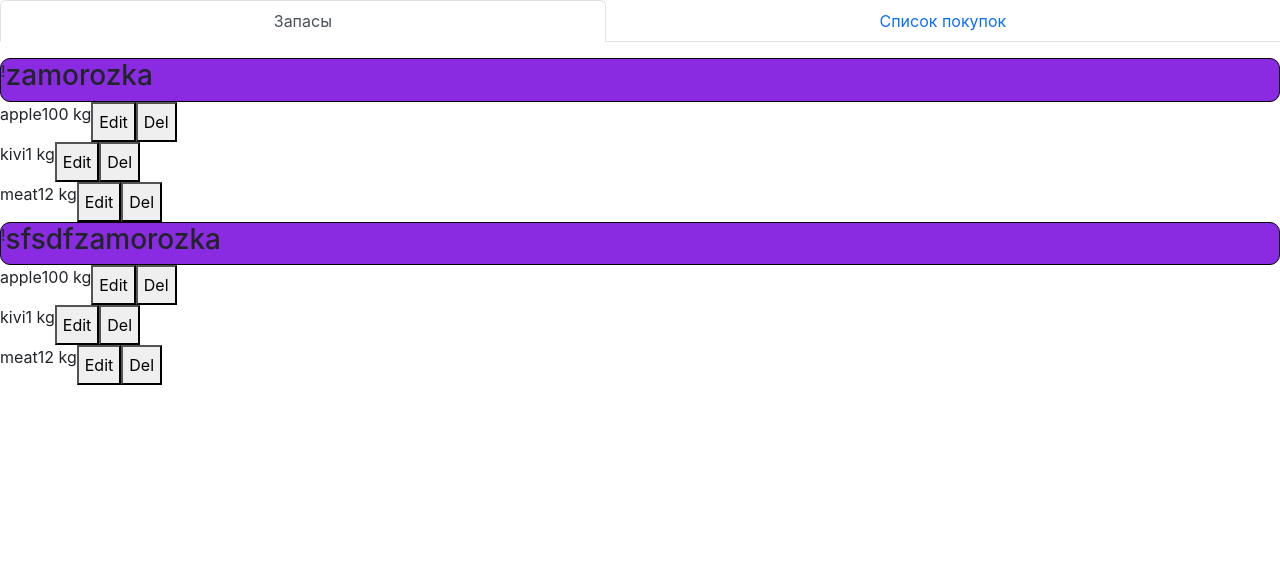
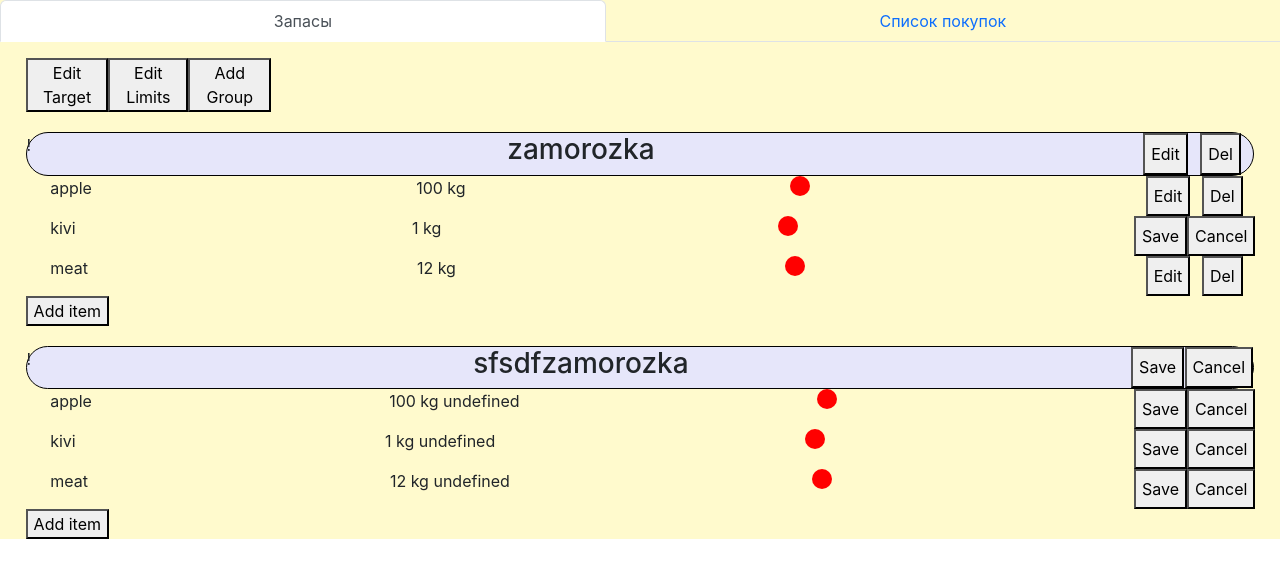
Before and after one commit to Tretmax/zapasy, a React (Create React App) app: page / in a window 1280 px wide. Both pictures are taken after a click on the tab "Запасы". Shown: the top 578 px of the page. Built offline with nearby package versions, Linux system fonts and the light colour scheme.

Commit message:
add some style, status

```diff
--- a/src/app/store.js
+++ /dev/null
@@ -1,8 +0,0 @@
-import { configureStore } from '@reduxjs/toolkit';
-import counterReducer from '../features/counter/counterSlice';
-
-export const store = configureStore({
-  reducer: {
-    counter: counterReducer,
-  },
-});
--- a/src/containers/reserves.jsx
+++ b/src/containers/reserves.jsx
@@ -1,27 +1,80 @@
 import { Button } from "bootstrap";
 import { data } from "../mocks/data";
 import styled from "styled-components";
+import { useState } from "react";
+
+const Wrap = styled.div`
+  width: 96%;
+  margin-left: 2%;
+  margin-right: 2%;
+`;
 
 const Item = styled.div`
   display: flex;
+  justify-content: space-between;
+  margin-left: 2%;
+  transition: all 0.3s;
 `;
 
 const Group = styled.div`
+margin-top: 20px;
   display: flex;
+  justify-content: space-between;
   border: 1px solid black;
-  border-radius: 10px;
-  background-color: blueviolet;
+  border-radius: 50px;
+  background-color: lavender;
+`;
+const Buttons = styled.div`
+  display: flex;
+  width: 10%;
+  justify-content: space-evenly;
 `;
 
+const ButtonPanel = styled.div`
+  width: 20%;
+  display: flex;
+  justify-content: space-around;
+  margin-bottom: 15px;
+`;
+
+const Status = styled.div`
+width: 20px;
+height: 20px;
+border-radius: 100%;
+background-color: red;
+`
+
 const Reserves = () => {
+  const [activeTarget, setActiveTarget] = useState(false);
+  const buttonTarget = () => {
+    setActiveTarget(!activeTarget);
+  };
+
   return (
-    <div>
+    <Wrap>
+      <ButtonPanel>
+        <button onClick={buttonTarget}>Edit Target</button>
+        <button>Edit Limits</button>
+        <button>Add Group</button>
+      </ButtonPanel>
       {data.map((item) => {
         return (
           <div>
             <Group>
               <div> ! </div>
               <h3>{item.group}</h3>
+
+              {item.isRedactGroup ? (
+                <Buttons>
+                  <button>Save</button>
+                  <button onClick={()=>{item.isRedactGroup = !item.isRedactGroup}}>Cancel</button>
+                </Buttons>
+              ) : (
+                <Buttons>
+                  <button>Edit</button>
+                  <button>Del</button>
+                </Buttons>
+              )}
             </Group>
             {item.isActive ? (
               <div>
@@ -29,20 +82,32 @@ const Reserves = () => {
                   return (
                     <Item>
                       <p>{el.name}</p>
-                  <p>{el.value}</p>
+                      {activeTarget ? <p>{el.targetValue}</p> : ""}
+                      <p>{`${el.value} ${el.etc}`}</p>
+                      <Status />
+                      {el.isRedact ? (
+                        <Buttons>
+                          <button>Save</button>
+                          <button>Cancel</button>
+                        </Buttons>
+                      ) : (
+                        <Buttons>
                           <button>Edit</button>
                           <button>Del</button>
+                        </Buttons>
+                      )}
                     </Item>
                   );
                 })}
+                <button>Add item</button>
               </div>
             ) : (
-          <></>) }
-
+              <></>
+            )}
           </div>
         );
       })}
-    </div>
+    </Wrap>
   );
 };
 export default Reserves;
--- a/src/features/counter/counterAPI.js
+++ /dev/null
@@ -1,6 +0,0 @@
-// A mock function to mimic making an async request for data
-export function fetchCount(amount = 1) {
-  return new Promise((resolve) =>
-    setTimeout(() => resolve({ data: amount }), 500)
-  );
-}
--- a/src/features/counter/counterSlice.js
+++ /dev/null
@@ -1,73 +0,0 @@
-import { createAsyncThunk, createSlice } from '@reduxjs/toolkit';
-import { fetchCount } from './counterAPI';
-
-const initialState = {
-  value: 0,
-  status: 'idle',
-};
-
-// The function below is called a thunk and allows us to perform async logic. It
-// can be dispatched like a regular action: `dispatch(incrementAsync(10))`. This
-// will call the thunk with the `dispatch` function as the first argument. Async
-// code can then be executed and other actions can be dispatched. Thunks are
-// typically used to make async requests.
-export const incrementAsync = createAsyncThunk(
-  'counter/fetchCount',
-  async (amount) => {
-    const response = await fetchCount(amount);
-    // The value we return becomes the `fulfilled` action payload
-    return response.data;
-  }
-);
-
-export const counterSlice = createSlice({
-  name: 'counter',
-  initialState,
-  // The `reducers` field lets us define reducers and generate associated actions
-  reducers: {
-    increment: (state) => {
-      // Redux Toolkit allows us to write "mutating" logic in reducers. It
-      // doesn't actually mutate the state because it uses the Immer library,
-      // which detects changes to a "draft state" and produces a brand new
-      // immutable state based off those changes
-      state.value += 1;
-    },
-    decrement: (state) => {
-      state.value -= 1;
-    },
-    // Use the PayloadAction type to declare the contents of `action.payload`
-    incrementByAmount: (state, action) => {
-      state.value += action.payload;
-    },
-  },
-  // The `extraReducers` field lets the slice handle actions defined elsewhere,
-  // including actions generated by createAsyncThunk or in other slices.
-  extraReducers: (builder) => {
-    builder
-      .addCase(incrementAsync.pending, (state) => {
-        state.status = 'loading';
-      })
-      .addCase(incrementAsync.fulfilled, (state, action) => {
-        state.status = 'idle';
-        state.value += action.payload;
-      });
-  },
-});
-
-export const { increment, decrement, incrementByAmount } = counterSlice.actions;
-
-// The function below is called a selector and allows us to select a value from
-// the state. Selectors can also be defined inline where they're used instead of
-// in the slice file. For example: `useSelector((state: RootState) => state.counter.value)`
-export const selectCount = (state) => state.counter.value;
-
-// We can also write thunks by hand, which may contain both sync and async logic.
-// Here's an example of conditionally dispatching actions based on current state.
-export const incrementIfOdd = (amount) => (dispatch, getState) => {
-  const currentValue = selectCount(getState());
-  if (currentValue % 2 === 1) {
-    dispatch(incrementByAmount(amount));
-  }
-};
-
-export default counterSlice.reducer;
--- a/src/index.js
+++ b/src/index.js
@@ -1,7 +1,7 @@
 import React from 'react';
 import { createRoot } from 'react-dom/client';
 import { Provider } from 'react-redux';
-import { store } from './app/store';
+import { store } from './redux/store';
 import App from './App';
 import './index.css';
 
@@ -10,9 +10,9 @@ const root = createRoot(container);
 
 root.render(
   <React.StrictMode>
-    <Provider store={store}>
+    {/* <Provider store={store}> */}
       <App />
-    </Provider>
+    {/* </Provider> */}
   </React.StrictMode>
 );
 
--- a/src/mocks/data.js
+++ b/src/mocks/data.js
@@ -2,19 +2,21 @@ export const data = [
   {
     group: "zamorozka",
     isActive: true,
+    isRedactGroup: false,
     items: [
-      { name: "apple", value: "100 kg" },
-      { name: "kivi", value: "1 kg" },
-      { name: "meat", value: "12 kg" },
+      { name: "apple", targetValue: "100", etc: 'kg', value: "100", },
+      { name: "kivi", targetValue: "100", etc: 'kg',  value: "1", isRedact: true },
+      { name: "meat", targetValue: "100", etc: 'kg',  value: "12", isRedact: false },
     ],
   },
   {
     group: "sfsdfzamorozka",
     isActive: true,
+    isRedactGroup: true,
     items: [
-      { name: "apple", value: "100 kg" },
-      { name: "kivi", value: "1 kg" },
-      { name: "meat", value: "12 kg" },
+      { name: "apple", targetValue: "100", value: "100 kg", isRedact: true },
+      { name: "kivi", targetValue: "100", value: "1 kg", isRedact: true },
+      { name: "meat", targetValue: "100", value: "12 kg", isRedact: true },
     ],
   },
 ];
--- a/src/pages/main.jsx
+++ b/src/pages/main.jsx
@@ -2,11 +2,17 @@ import { Tab } from "bootstrap";
 import { Tabs } from "react-bootstrap";
 import Reserves from "../containers/reserves";
 import Todolist from "../containers/todolist";
+import styled from "styled-components";
+
+const MainDisp = styled.main `
+width: 100%;
+background-color: lemonchiffon;
+`
 
 const Main = () => {
   return (
-    <main>
-      <div>
+    <MainDisp>
+
         <Tabs defaultActiveKey="profile" id="zapasy" className="mb-3" fill>
           <Tab eventKey="Запасы" title="Запасы">
             <Reserves />
@@ -15,8 +21,8 @@ const Main = () => {
             <Todolist />
           </Tab>
         </Tabs>
-      </div>
-    </main>
+
+    </MainDisp>
   );
 };
 export default Main;
```
Also changed, not shown: src/features/counter/Counter.js (deleted, +0 -67 lines), src/features/counter/Counter.module.css (deleted, +0 -78 lines), src/redux/store.js (added, +9 -0 lines), src/redux/slice.js (added), 1 other file (tests, documents, lock files or other folders). Lines whose indentation alone changed are shown as unchanged.
